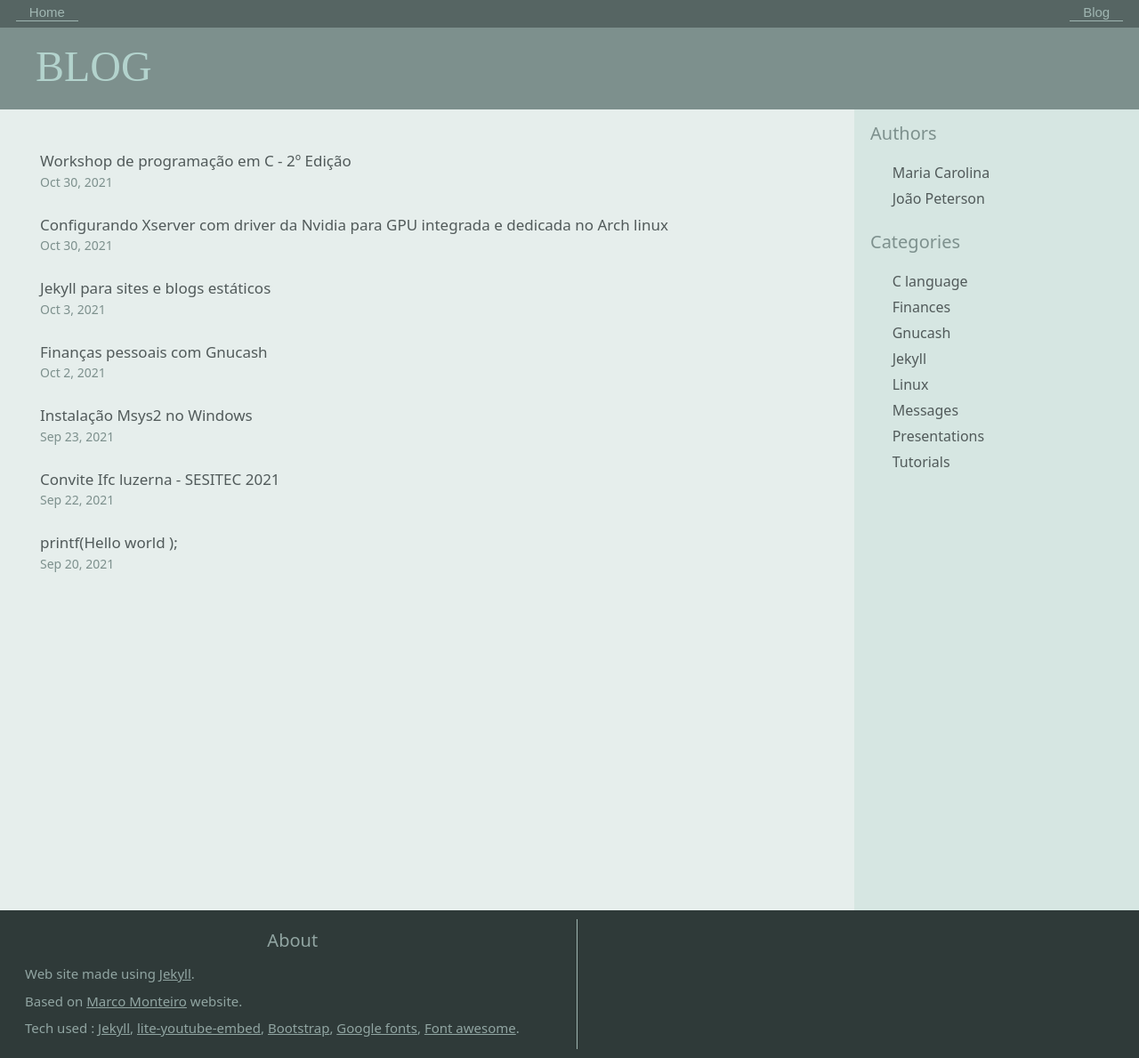
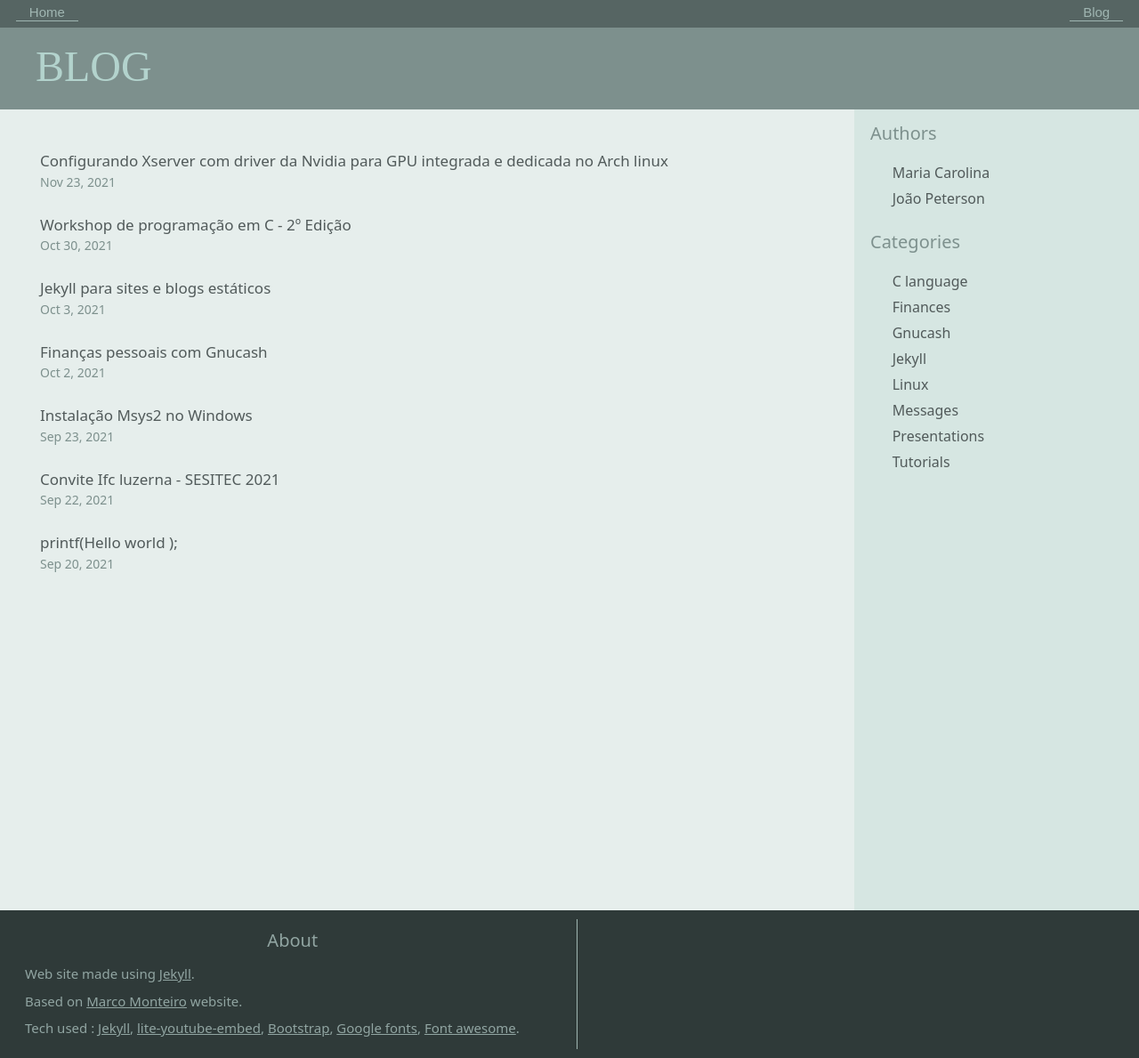
Before and after one commit to Joao-Peterson/joao-peterson.github.io, a Jekyll site: the page built from blog.md, in a window 1280 px wide. Shown: the whole page at 89% size. Built offline with Jekyll 4.4.1, drawn with Linux system fonts in a browser that asks for light colours; nearby versions of some CDN libraries; some web fonts are replaced.

Commit message:
tutorial arch nvidia

```diff
--- a/_posts/2021-10-30-Configurando Xserver com driver da Nvidia para GPU integrada e dedicada no Arch linux.md
+++ b/_posts/2021-11-23-Configurando Xserver com driver da Nvidia para GPU integrada e dedicada no Arch linux.md
@@ -2,7 +2,7 @@
 layout: post
 title:  "Configurando Xserver com driver da Nvidia para GPU integrada e dedicada no Arch linux"
 author: [peterson]
-date:   2021-10-30 16:30:00 -0300
+date:   2021-11-23 01:37:00 -0300
 description: "Configurando Xserver com driver da Nvidia para GPU integrada e dedicada no Arch linux"
 categories: [tutorials, linux]
 keywords: [arch-linux, linux ,nvidia ,nvidia-prime ,xserver]
```
